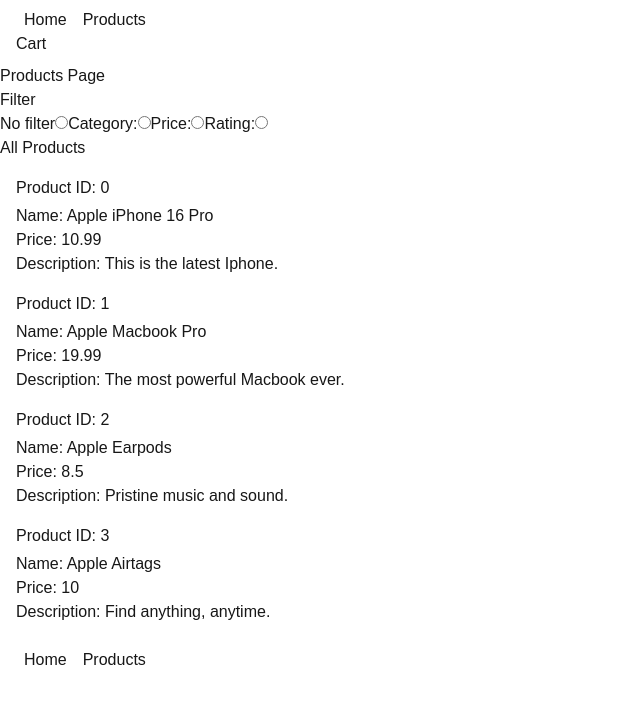
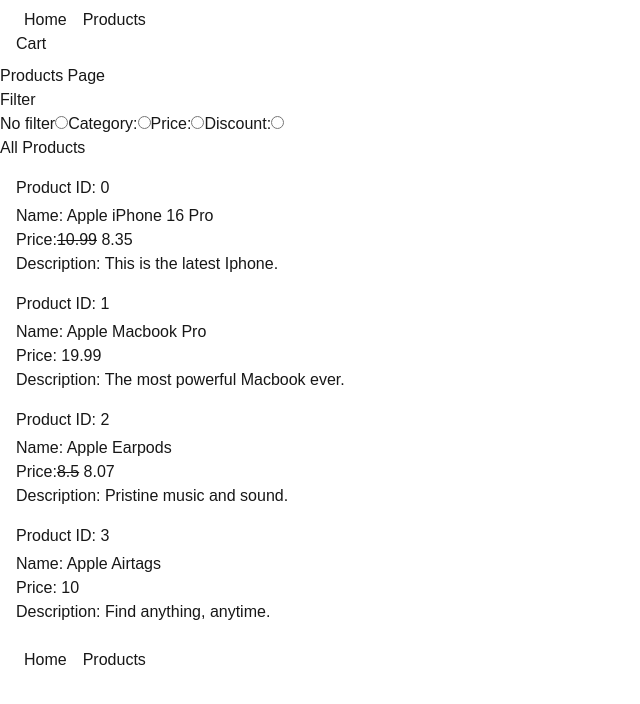
Before and after one commit to Alkoun-web-design/project-13-ecom, a Next.js app: page /products in a window 1280 px wide. Both pictures are taken after a click on the button "Filter". Shown: the top 704 px of the page, without its empty margins (0-640 px from the left). Built offline with nearby package versions, Linux system fonts and the light colour scheme.

Commit message:
fixed filtering and added discounts

```diff
--- a/app/products/[productId]/page.tsx
+++ b/app/products/[productId]/page.tsx
@@ -16,7 +16,10 @@
             <ul>
                 <li>Product ID: {products[productId].id}</li>
                 <li>Nmae: {products[productId].name}</li>
-                <li>Price: {products[productId].price}</li>
+                {products[productId].discount > 0 ?
+                    <li>Price:<span className='line-through'>{products[productId].price}</span> {+((products[productId].price - ((products[productId].price * products[productId].discount) / 100))).toFixed(2)}</li>
+                    : <li>Price: {products[productId].price}</li>
+                }
                 <li>Description: {products[productId].description}</li>
             </ul>
             <AddToCartButton product={products[productId]}/>
--- a/app/products/lib/products.ts
+++ b/app/products/lib/products.ts
@@ -6,6 +6,7 @@
     image: string,
     quantity: number,
     category: string,
+    discount: number,
     dateAdded: string
 }
 
@@ -17,7 +18,8 @@
         "price": 10.99,
         "image": "https://via.placeholder.com/150",
         "quantity": 200,
-        "category": "Smartphones",
+        "category": "smartphones",
+        "discount": 24,
         "dateAdded": "2023-01-01"
     },
     {
@@ -27,7 +29,8 @@
         "price": 19.99,
         "image": "https://via.placeholder.com/150",
         "quantity": 5,
-        "category": "Laptops",
+        "category": "laptops",
+        "discount": 0,
         "dateAdded": "2023-01-01"
     },
     {
@@ -37,7 +40,8 @@
         "price": 8.5,
         "image": "https://via.placeholder.com/150",
         "quantity": 0,
-        "category": "Earphones",
+        "category": "earphones",
+        "discount": 5,
         "dateAdded": "2023-01-01"
     },
     {
@@ -47,7 +51,8 @@
         "price": 10,
         "image": "https://via.placeholder.com/150",
         "quantity": 2,
-        "category": "Accessories",
+        "category": "accessories",
+        "discount": 0,
         "dateAdded": "2023-01-01"
     }
 ];
--- a/components/AddToCartButton.tsx
+++ b/components/AddToCartButton.tsx
@@ -38,8 +38,9 @@
                     name: product.name,
                     image: product.image,
                     unitPrice: product.price,
+                    discount: product.discount,
                     quantityAdded: quantity,
-                    totalPrice: product.price * quantity
+                    totalPrice: product.discount > 0 ? +((product.price - ((product.price * product.discount) / 100))).toFixed(2) * quantity : product.price * quantity
                 }
             };
             updatedShoppingCart.items = updatedItems;
--- a/components/FilteredProducts.tsx
+++ b/components/FilteredProducts.tsx
@@ -4,26 +4,36 @@
 import { products } from '@/app/products/lib/products';
 import type { Product } from '@/app/products/lib/products';
 import Link from 'next/link';
+import { set } from 'react-hook-form';
 
 export default function FilteredProducts() {
 
+    const [productsDisplayed, setProductsDisplayed] = React.useState(products);
     const [isFiltered, setIsFiltered] = React.useState(false);
-    const [filterType, setFilterType] = React.useState<'category' | 'price' | 'rating' | 'none'>('none');
+    const [filterType, setFilterType] = React.useState<'category' | 'price' | 'discount' | 'none'>('none');
     const [category, setCategory]  = React.useState<'smartphones'|'laptops'|'earphones'|'accessories'|'all'>('all');
+    const [minPrice, setMinPrice] = React.useState<number>(0);
+    const [maxPrice, setMaxPrice] = React.useState<number>(0);
 
     React.useEffect(() => {
         if (isFiltered && filterType === 'category' && category === 'smartphones') {
-            products.filter((product) => product.category === 'smartphones')
+            setProductsDisplayed(products.filter((product) => product.category === 'smartphones'));
         } else if (isFiltered && filterType === 'category' && category === 'laptops') {
-            products.filter((product) => product.category === 'laptops')
+            setProductsDisplayed(products.filter((product) => product.category === 'laptops'));
         } else if (isFiltered && filterType === 'category' && category === 'earphones') {
-            products.filter((product) => product.category === 'earphones')
+            setProductsDisplayed(products.filter((product) => product.category === 'earphones'));
         } else if (isFiltered && filterType === 'category' && category === 'accessories') {
-            products.filter((product) => product.category === 'accessories')
-        } else {
-            products.filter((product) => product.category === 'all')
+            setProductsDisplayed(products.filter((product) => product.category === 'accessories'));
+        } else if (isFiltered && filterType === 'category' && category === 'all') {
+            setProductsDisplayed(products);
+        } else if (isFiltered && filterType === 'price') {
+            setProductsDisplayed(products.filter((product) => product.price >= minPrice && product.price <= maxPrice))
+        } else if (isFiltered && filterType === 'none') {
+            setProductsDisplayed(products);
+        } else if (isFiltered && filterType === 'discount') {
+            setProductsDisplayed(products.filter((product) => product.discount > 0));
         }
-    }, [isFiltered, filterType, category]);
+    }, [isFiltered, filterType, category, minPrice, maxPrice]);
 
     return(
         <>
@@ -33,36 +43,53 @@
                     <>
                         <div>
                             <label htmlFor='no-filter'>No filter</label>
-                            <input type='radio' name='no-filter' onChange={() => setFilterType('none')}/>
+                            <input type='radio' name='filter-type' id="no-filter" onChange={() => setFilterType('none')}/>
                             <label htmlFor='category'>Category:</label>
-                            <input type="radio" name="category" onClick={() => setFilterType('category')}/>
+                            <input type="radio" name='filter-type' id="catregory" onChange={() => setFilterType('category')}/>
                             <label htmlFor='price'>Price:</label>
-                            <input type="radio" name="price" onClick={() => setFilterType('price')}/>
-                            <label htmlFor='rating'>Rating:</label>
-                            <input type="radio" name="rating" onClick={() => setFilterType('rating')}/>
+                            <input type="radio" name='filter-type' id="price" onChange={() => setFilterType('price')}/>
+                            <label htmlFor='discount'>Discount:</label>
+                            <input type="radio" name='filter-type' id="discount" onChange={() => setFilterType('discount')}/>
                         </div>
+                    </>
+                )}
 
                     {filterType === 'category' && (
                         <div>
                             <h2>Select Category:</h2>
-                                <button onChange={() => setCategory('smartphones')}>Smartphones</button>
-                                <button onChange={() => setCategory('laptops')}>Laptops</button>
-                                <button onChange={() => setCategory('earphones')}>Earphones</button>
-                                <button onChange={() => setCategory('accessories')}>Accessories</button>
+                            <button onClick={() => setCategory('smartphones')}>Smartphones</button>
+                            <button onClick={() => setCategory('laptops')}>Laptops</button>
+                            <button onClick={() => setCategory('earphones')}>Earphones</button>
+                            <button onClick={() => setCategory('accessories')}>Accessories</button>
+                            <button onClick={() => setCategory('all')}>All categories</button>
                         </div>
                     )}
 
-                    </>
+                    {filterType === 'price' && (
+                        <div>
+                            <h2>Set Price Fitler</h2>
+                            <label>Set Minimum price:</label>
+                            <input type="number" min="0" max="1000" onChange={(e) => setMinPrice(+e.target.value)}></input>
+                            <label>Set Maximum price:</label>
+                            <input type="number" min="0" max="1000" onChange={(e) => setMaxPrice(+e.target.value)}></input>
+                            <label>Testing Slider:</label>
+                            <input type="number" min="0" max="1000" step="3" onChange={(e) => console.log(e.target.value)}></input>
+                        </div>
                     )}
+
+
             </div>
 
             <div>
                 <h2>All Products</h2>
-                {products.map((product:Product) => (
+                {productsDisplayed.map((product:Product) => (
                     <ul className="m-4" key={product.id}>
                         <li className="my-1"><Link href={`/products/${product.id}`}>Product ID: {product.id}</Link></li>
                         <li>Name: {product.name}</li>
-                        <li>Price: {product.price}</li>
+                        {product.discount > 0 ?
+                            <li>Price:<span className='line-through'>{product.price}</span> {+((product.price - ((product.price * product.discount) / 100))).toFixed(2)}</li>
+                            : <li>Price: {product.price}</li>
+                        }
                         <li>Description: {product.description}</li>
                     </ul>
                 ))}
--- a/components/ShoppingCart.tsx
+++ b/components/ShoppingCart.tsx
@@ -24,8 +24,11 @@
                             <div>{item.name}</div>
                             <div>{item.image}</div>
                             <div>Quanitiy: {item.quantityAdded}</div>
-                            <div>Unit Price: {item.unitPrice}</div>
-                            <div>Total Price: {item.totalPrice}</div>
+                            {item.discount > 0 ?
+                                <div>Unit Price: <span className='line-through'>{item.unitPrice}</span> {+((item.unitPrice - ((item.unitPrice * item.discount) / 100))).toFixed(2)}</div>
+                                : <div>Unit Price:  {item.unitPrice}</div>
+                            }
+                            <div>Total Price: {+(item.totalPrice).toFixed(2)}</div>
                         </div>
                     ))
                     : <div>No items in cart</div>
--- a/components/ShoppingCartProvider.tsx
+++ b/components/ShoppingCartProvider.tsx
@@ -7,6 +7,7 @@
   image: string,
   unitPrice: number,
   quantityAdded: number,
+  discount: number,
   totalPrice: number
 }
 
```
Lines whose indentation alone changed are shown as unchanged.
